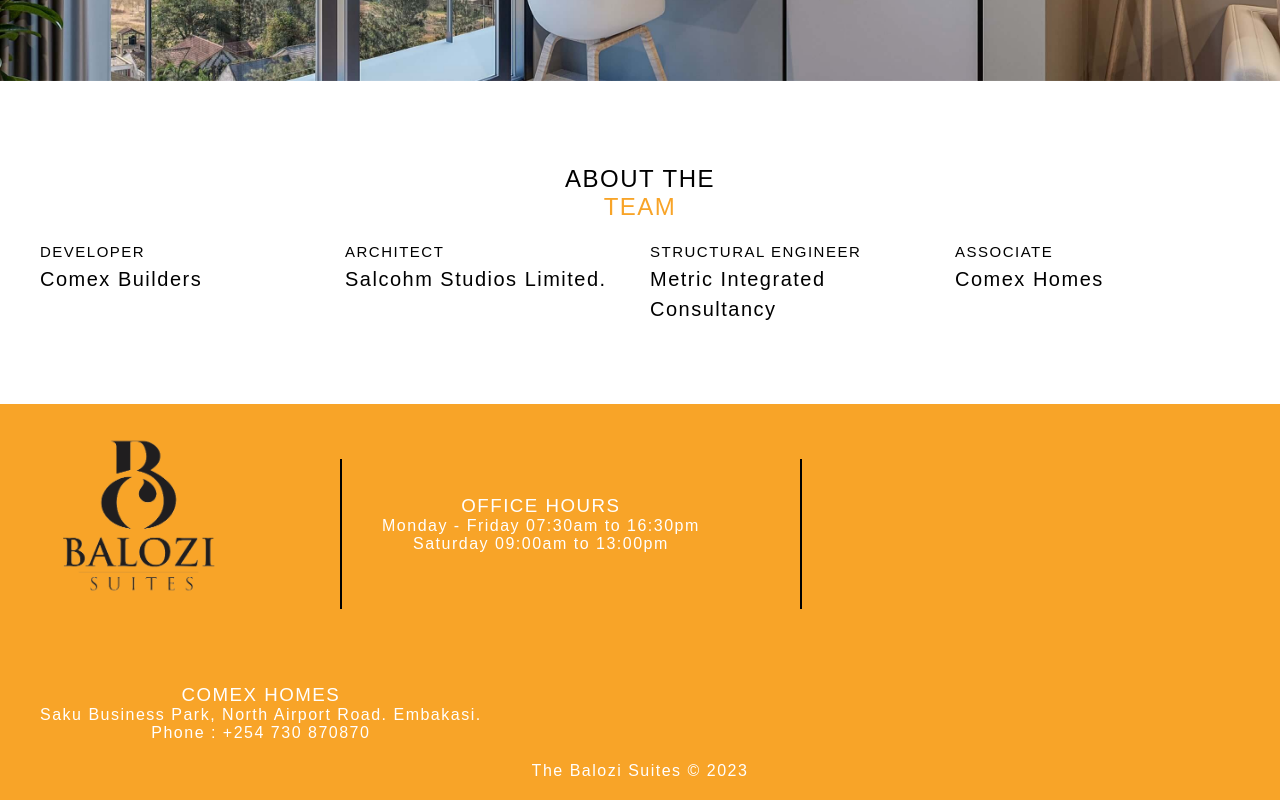
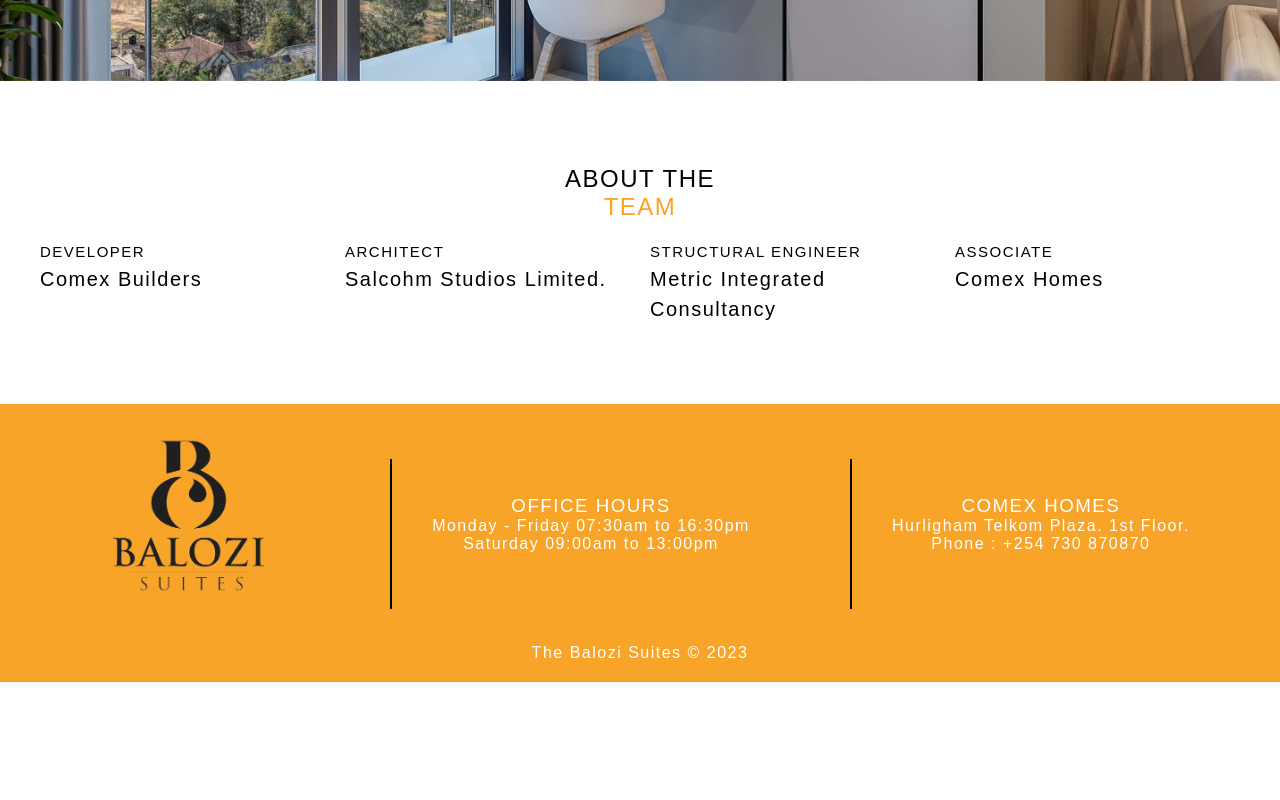
Before and after one commit to olingomaxwell1999/balozi, a Next.js app: page / in a window 1280 px wide. Shown: the part 3201-4001 px from the top of the page. After the commit the page ends 3883 px from the top, so only its background shows below. Built offline with nearby package versions, Linux system fonts and the light colour scheme; a web font is replaced by a local one.

Commit message:
location update

```diff
--- a/components/Footer.jsx
+++ b/components/Footer.jsx
@@ -31,7 +31,7 @@
         </div>
         <div className="right-area-side">
           <h3>comex homes</h3>
-          <p>Saku Business Park, North Airport Road. Embakasi.</p>
+          <p>Hurligham Telkom Plaza. 1st Floor.</p>
           <p>Phone : +254 730 870870</p>
         </div>
       </div>
--- a/styles/globals.css
+++ b/styles/globals.css
@@ -66,7 +66,7 @@
   position: fixed !important;
   z-index: 100000;
   top: 0;
-  left: 0;
+  right: 0;
   width: 100%;
 }
 nav{
```
